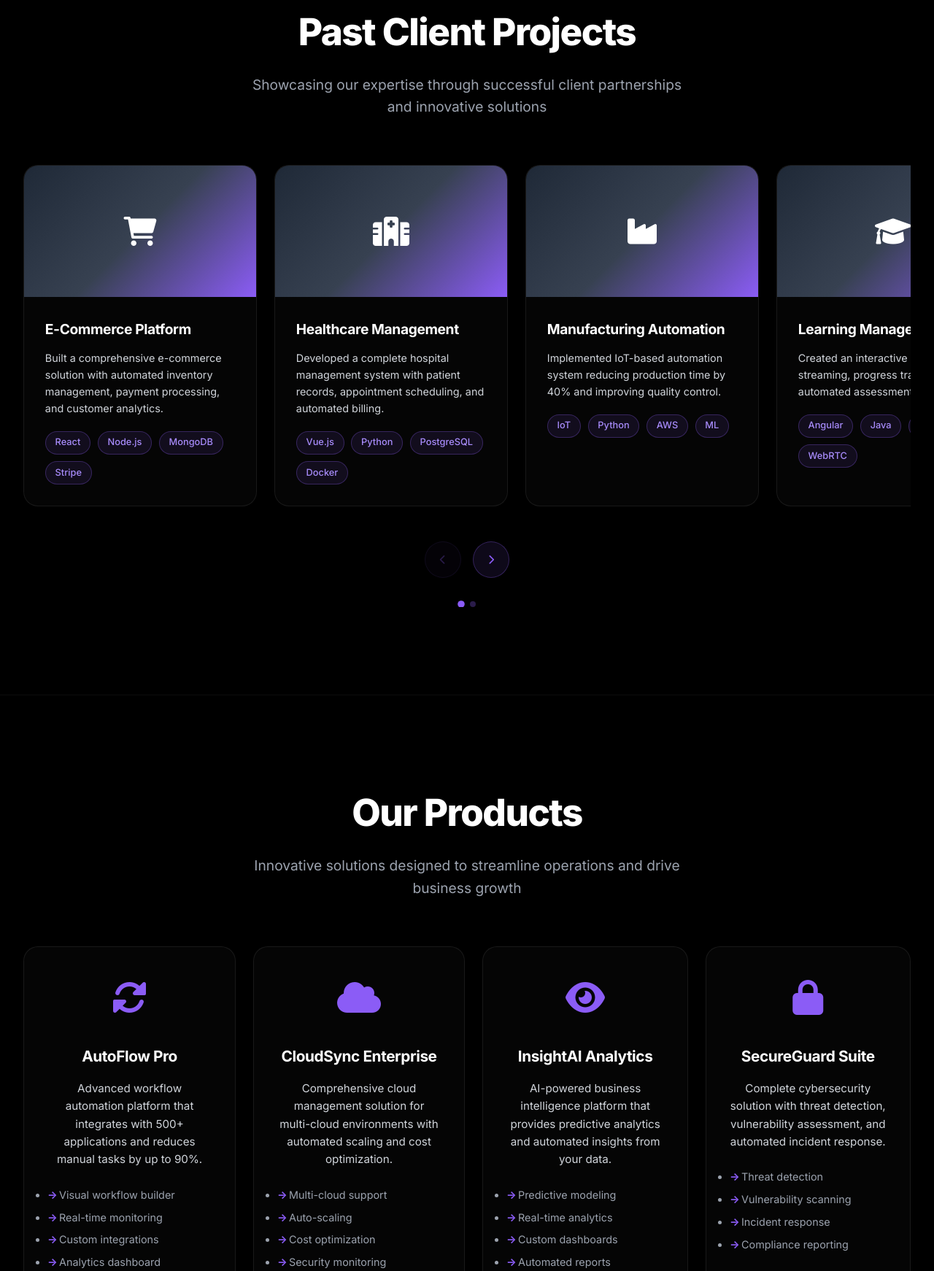
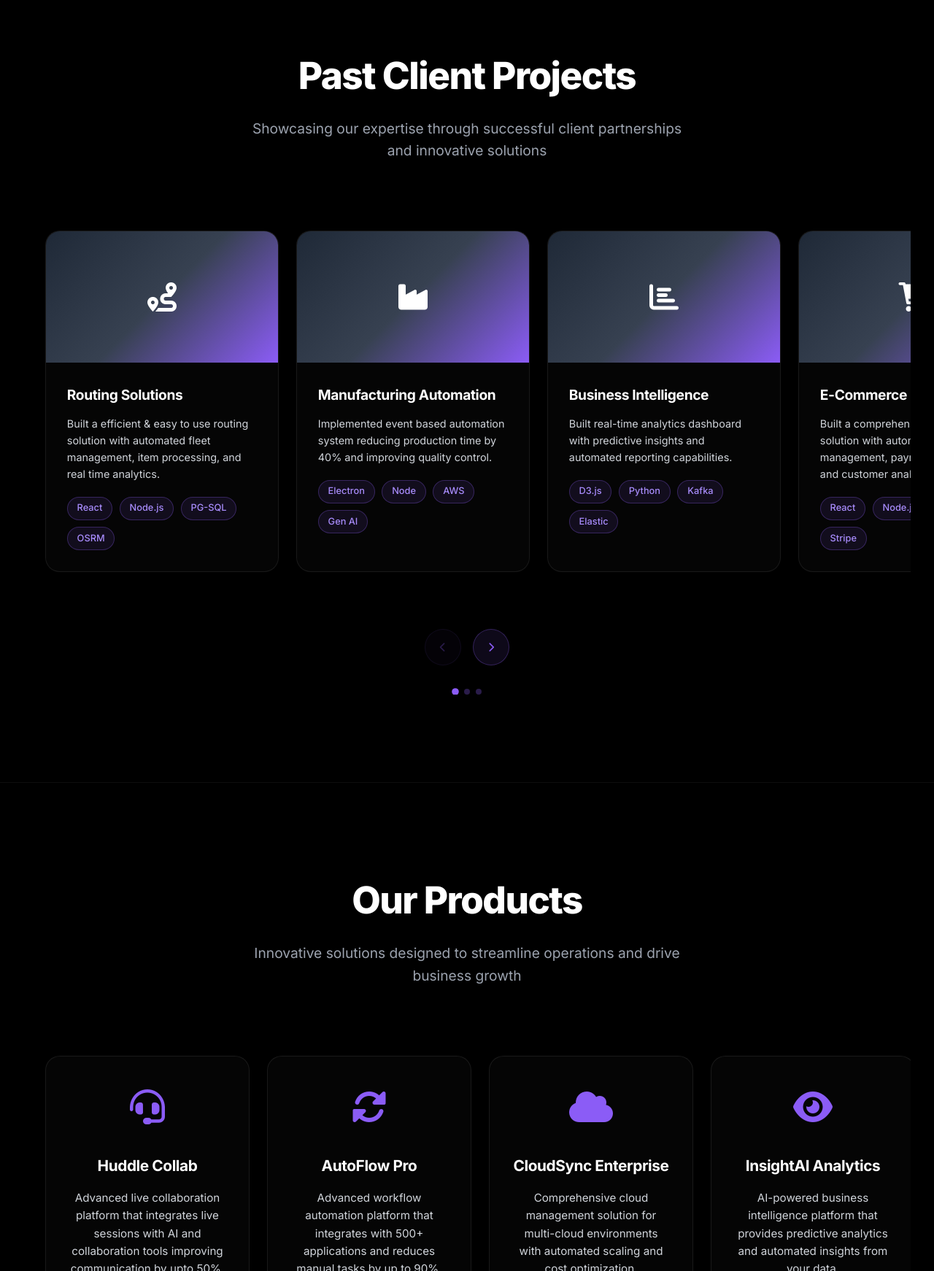
Before and after one commit to HaseebQureshi7/Wurkloop, a plain HTML site: page index.html in a window 1280 px wide. Shown: the part 1902-3644 px from the top of the page at 73% size. Drawn offline with Linux system fonts and the light colour scheme.

Commit message:
chore: fixed overflow in cards and added/improved new content in services, projects, and products.

```diff
--- a/index.html
+++ b/index.html
@@ -84,6 +84,16 @@
             </div>
             <div class="service-card">
               <div class="service-icon">
+                <i class="fas fa-brain"></i>
+              </div>
+              <h3>AI & Machine Learning</h3>
+              <p>
+                Leverage artificial intelligence and machine learning to gain
+                insights, automate decisions, and create intelligent solutions.
+              </p>
+            </div>
+            <div class="service-card">
+              <div class="service-icon">
                 <i class="fas fa-tools"></i>
               </div>
               <h3>Engineering Solutions</h3>
@@ -110,16 +120,6 @@
               <p>
                 Protect your digital assets with comprehensive security audits,
                 implementation, and ongoing monitoring services.
-              </p>
-            </div>
-            <div class="service-card">
-              <div class="service-icon">
-                <i class="fas fa-brain"></i>
-              </div>
-              <h3>AI & Machine Learning</h3>
-              <p>
-                Leverage artificial intelligence and machine learning to gain
-                insights, automate decisions, and create intelligent solutions.
               </p>
             </div>
           </div>
@@ -151,10 +151,65 @@
           <div class="carousel-track" id="projects-track">
             <div class="project-card">
               <div class="project-image">
+                <i class="fas fa-route"></i>
+              </div>
+              <div class="project-content">
+                <h3 class="project-title">Routing Solutions</h3>
+                <p class="project-description">
+                  Built a efficient & easy to use routing solution with
+                  automated fleet management, item processing, and real time
+                  analytics.
+                </p>
+                <div class="project-tech">
+                  <span class="tech-tag">React</span>
+                  <span class="tech-tag">Node.js</span>
+                  <span class="tech-tag">PG-SQL</span>
+                  <span class="tech-tag">OSRM</span>
+                </div>
+              </div>
+            </div>
+            <div class="project-card">
+              <div class="project-image">
+                <i class="fas fa-industry"></i>
+              </div>
+              <div class="project-content">
+                <h3 class="project-title">Manufacturing Automation</h3>
+                <p class="project-description">
+                  Implemented event based automation system reducing production
+                  time by 40% and improving quality control.
+                </p>
+                <div class="project-tech">
+                  <span class="tech-tag">Electron</span>
+                  <span class="tech-tag">Node</span>
+                  <span class="tech-tag">AWS</span>
+                  <span class="tech-tag">Gen AI</span>
+                </div>
+              </div>
+            </div>
+            <div class="project-card">
+              <div class="project-image">
+                <i class="fas fa-chart-bar"></i>
+              </div>
+              <div class="project-content">
+                <h3 class="project-title">Business Intelligence</h3>
+                <p class="project-description">
+                  Built real-time analytics dashboard with predictive insights
+                  and automated reporting capabilities.
+                </p>
+                <div class="project-tech">
+                  <span class="tech-tag">D3.js</span>
+                  <span class="tech-tag">Python</span>
+                  <span class="tech-tag">Kafka</span>
+                  <span class="tech-tag">Elastic</span>
+                </div>
+              </div>
+            </div>
+            <div class="project-card">
+              <div class="project-image">
                 <i class="fas fa-shopping-cart"></i>
               </div>
               <div class="project-content">
-                <h3 class="project-title">E-Commerce Platform</h3>
+                <h3 class="project-title">E-Commerce Platforms</h3>
                 <p class="project-description">
                   Built a comprehensive e-commerce solution with automated
                   inventory management, payment processing, and customer
@@ -188,24 +243,6 @@
             </div>
             <div class="project-card">
               <div class="project-image">
-                <i class="fas fa-industry"></i>
-              </div>
-              <div class="project-content">
-                <h3 class="project-title">Manufacturing Automation</h3>
-                <p class="project-description">
-                  Implemented IoT-based automation system reducing production
-                  time by 40% and improving quality control.
-                </p>
-                <div class="project-tech">
-                  <span class="tech-tag">IoT</span>
-                  <span class="tech-tag">Python</span>
-                  <span class="tech-tag">AWS</span>
-                  <span class="tech-tag">ML</span>
-                </div>
-              </div>
-            </div>
-            <div class="project-card">
-              <div class="project-image">
                 <i class="fas fa-graduation-cap"></i>
               </div>
               <div class="project-content">
@@ -222,24 +259,7 @@
                 </div>
               </div>
             </div>
-            <div class="project-card">
-              <div class="project-image">
-                <i class="fas fa-chart-bar"></i>
-              </div>
-              <div class="project-content">
-                <h3 class="project-title">Business Intelligence</h3>
-                <p class="project-description">
-                  Built real-time analytics dashboard with predictive insights
-                  and automated reporting capabilities.
-                </p>
-                <div class="project-tech">
-                  <span class="tech-tag">D3.js</span>
-                  <span class="tech-tag">Python</span>
-                  <span class="tech-tag">Kafka</span>
-                  <span class="tech-tag">Elastic</span>
-                </div>
-              </div>
-            </div>
+
             <div class="project-card">
               <div class="project-image">
                 <i class="fas fa-mobile-alt"></i>
@@ -285,6 +305,23 @@
 
         <div class="carousel-container">
           <div class="carousel-track" id="products-track">
+            <div class="product-card">
+              <div class="product-icon">
+                <i class="fas fa-headset"></i>
+              </div>
+              <h3>Huddle Collab</h3>
+              <p>
+                Advanced live collaboration platform that integrates live
+                sessions with AI and collaboration tools improving
+                communication by upto 50%.
+              </p>
+              <ul style="text-align: left; margin-top: 1rem">
+                <li>20 concurrent users</li>
+                <li>Real-time collaboration</li>
+                <li>Saves 10 rooms data</li>
+                <li>Meetings Scheduler</li>
+              </ul>
+            </div>
             <div class="product-card">
               <div class="product-icon">
                 <i class="fas fa-sync-alt"></i>
--- a/styles.css
+++ b/styles.css
@@ -329,6 +329,7 @@ section {
   display: flex;
   transition: transform 0.6s cubic-bezier(0.25, 0.46, 0.45, 0.94);
   gap: 1.5rem;
+  padding: 30px;
 }
 
 .carousel-controls {
```
